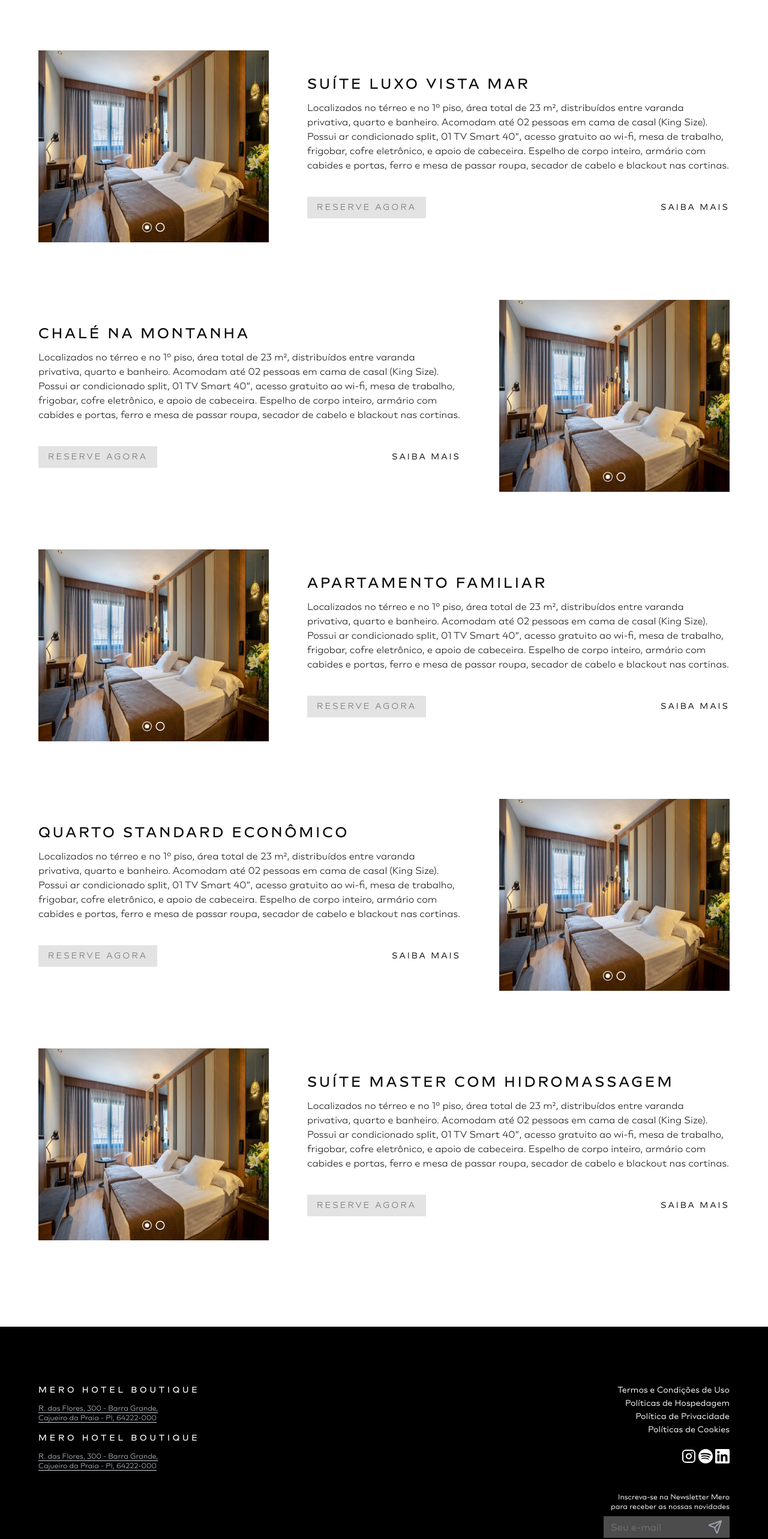
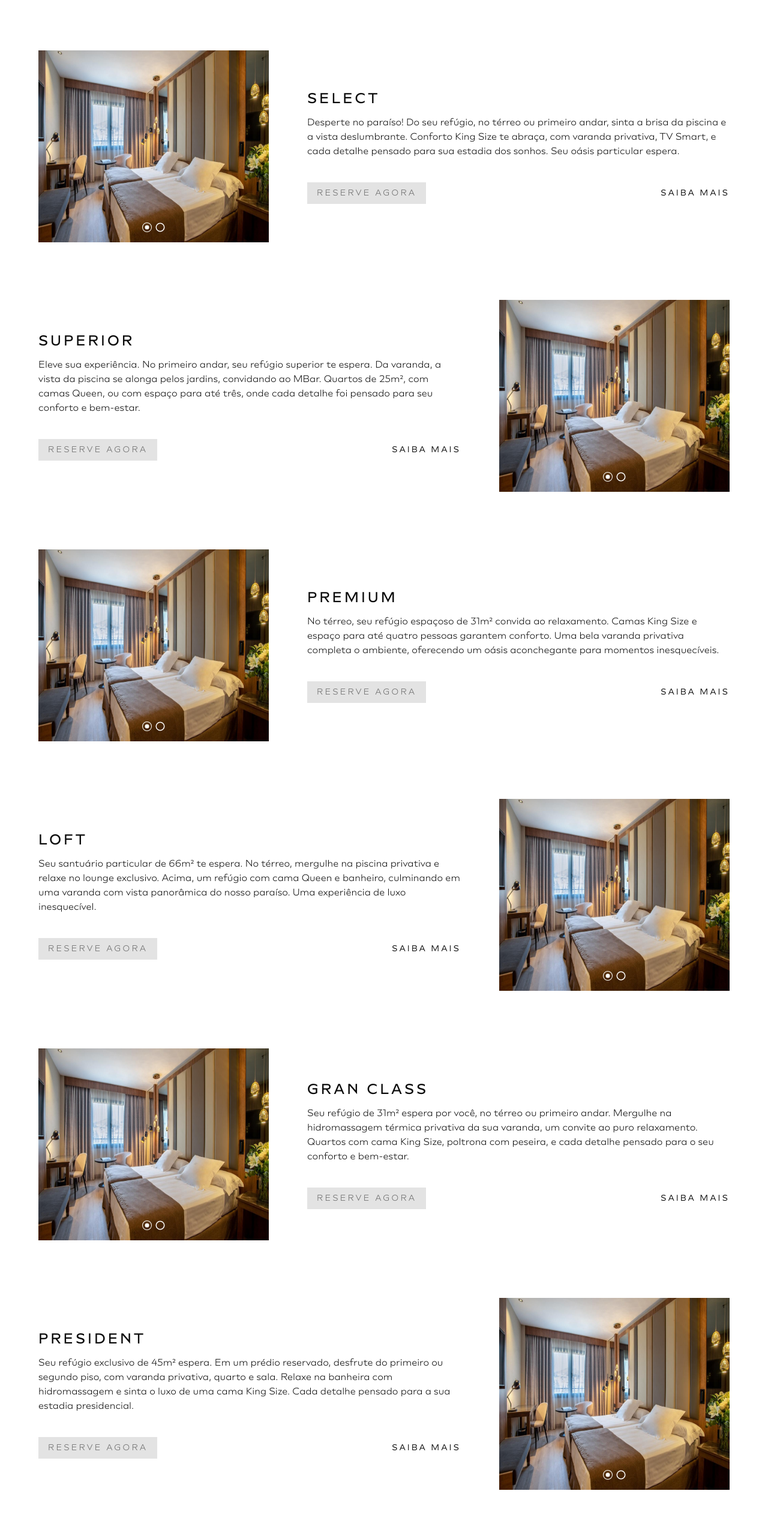
Before and after one commit to Act962/mero-hotel-2v, a Next.js app: page /meroboutique/acomodacoes in a window 1280 px wide. Shown: the part 860-3426 px from the top of the page at 60% size. Built offline with nearby package versions, Linux system fonts and the light colour scheme.

Commit message:
chose: update info in accomodation page

```diff
--- a/src/components/tripadvisor/tripadvisor.tsx
+++ b/src/components/tripadvisor/tripadvisor.tsx
@@ -1,5 +1,3 @@
-"use client";
-
 import Image from "next/image";
 import Link from "next/link";
 
@@ -8,7 +6,7 @@ export const TripAdvisorWidget = () => {
     <Link
       href="https://www.tripadvisor.com.br/Hotel_Review-g3844531-d21510631-Reviews-Mero_Hotel_Boutique-Barra_Grande_Cajueiro_da_Praia_State_of_Piaui.html"
       target="_blank"
-      className="fixed bottom-24 border border-l-0 shadow bg-white flex justify-end w-20 hover:w-28 transition-all duration-300 hover:shadow-3xl"
+      className="fixed bottom-24 border border-l-0 shadow bg-white flex justify-end w-20 hover:w-28 transition-all duration-300 hover:shadow-2xl"
     >
       <Image
         src="https://static.tacdn.com/img2/travelers_choice/widgets/tchotel_2025_L.png"
--- a/src/templates/accommodation/sections/accommodation-section/accommodation-section.tsx
+++ b/src/templates/accommodation/sections/accommodation-section/accommodation-section.tsx
@@ -2,9 +2,9 @@ import { AccommodationCard } from "./accommodation-card";
 
 const accommodations = [
   {
-    title: "Suíte Luxo Vista Mar",
+    title: "SELECT",
     description:
-      "Localizados no térreo e no 1º piso, área total de 23 m², distribuídos entre varanda privativa, quarto e banheiro. Acomodam até 02 pessoas em cama de casal (King Size). Possui ar condicionado split, 01 TV Smart 40”, acesso gratuito ao wi-fi, mesa de trabalho, frigobar, cofre eletrônico, e apoio de cabeceira. Espelho de corpo inteiro, armário com cabides e portas, ferro e mesa de passar roupa, secador de cabelo e blackout nas cortinas.",
+      "Desperte no paraíso! Do seu refúgio, no térreo ou primeiro andar, sinta a brisa da piscina e a vista deslumbrante. Conforto King Size te abraça, com varanda privativa, TV Smart, e cada detalhe pensado para sua estadia dos sonhos. Seu oásis particular espera.",
     link: "/",
     imagesOnLeft: false,
     images: [
@@ -19,9 +19,9 @@ const accommodations = [
     ],
   },
   {
-    title: "Chalé na Montanha",
+    title: "SUPERIOR",
     description:
-      "Localizados no térreo e no 1º piso, área total de 23 m², distribuídos entre varanda privativa, quarto e banheiro. Acomodam até 02 pessoas em cama de casal (King Size). Possui ar condicionado split, 01 TV Smart 40”, acesso gratuito ao wi-fi, mesa de trabalho, frigobar, cofre eletrônico, e apoio de cabeceira. Espelho de corpo inteiro, armário com cabides e portas, ferro e mesa de passar roupa, secador de cabelo e blackout nas cortinas.",
+      "Eleve sua experiência. No primeiro andar, seu refúgio superior te espera. Da varanda, a vista da piscina se alonga pelos jardins, convidando ao MBar. Quartos de 25m², com camas Queen, ou com espaço para até três, onde cada detalhe foi pensado para seu conforto e bem-estar.",
     link: "/",
     imagesOnLeft: true,
     images: [
@@ -36,9 +36,9 @@ const accommodations = [
     ],
   },
   {
-    title: "Apartamento Familiar",
+    title: "PREMIUM",
     description:
-      "Localizados no térreo e no 1º piso, área total de 23 m², distribuídos entre varanda privativa, quarto e banheiro. Acomodam até 02 pessoas em cama de casal (King Size). Possui ar condicionado split, 01 TV Smart 40”, acesso gratuito ao wi-fi, mesa de trabalho, frigobar, cofre eletrônico, e apoio de cabeceira. Espelho de corpo inteiro, armário com cabides e portas, ferro e mesa de passar roupa, secador de cabelo e blackout nas cortinas.",
+      "No térreo, seu refúgio espaçoso de 31m² convida ao relaxamento. Camas King Size e espaço para até quatro pessoas garantem conforto. Uma bela varanda privativa completa o ambiente, oferecendo um oásis aconchegante para momentos inesquecíveis.",
     link: "/",
     imagesOnLeft: false,
     images: [
@@ -53,9 +53,9 @@ const accommodations = [
     ],
   },
   {
-    title: "Quarto Standard Econômico",
+    title: "LOFT",
     description:
-      "Localizados no térreo e no 1º piso, área total de 23 m², distribuídos entre varanda privativa, quarto e banheiro. Acomodam até 02 pessoas em cama de casal (King Size). Possui ar condicionado split, 01 TV Smart 40”, acesso gratuito ao wi-fi, mesa de trabalho, frigobar, cofre eletrônico, e apoio de cabeceira. Espelho de corpo inteiro, armário com cabides e portas, ferro e mesa de passar roupa, secador de cabelo e blackout nas cortinas.",
+      "Seu santuário particular de 66m² te espera. No térreo, mergulhe na piscina privativa e relaxe no lounge exclusivo. Acima, um refúgio com cama Queen e banheiro, culminando em uma varanda com vista panorâmica do nosso paraíso. Uma experiência de luxo inesquecível.",
     link: "/",
     imagesOnLeft: true,
     images: [
@@ -70,11 +70,28 @@ const accommodations = [
     ],
   },
   {
-    title: "Suíte Master com Hidromassagem",
+    title: "GRAN CLASS",
     description:
-      "Localizados no térreo e no 1º piso, área total de 23 m², distribuídos entre varanda privativa, quarto e banheiro. Acomodam até 02 pessoas em cama de casal (King Size). Possui ar condicionado split, 01 TV Smart 40”, acesso gratuito ao wi-fi, mesa de trabalho, frigobar, cofre eletrônico, e apoio de cabeceira. Espelho de corpo inteiro, armário com cabides e portas, ferro e mesa de passar roupa, secador de cabelo e blackout nas cortinas.",
+      "Seu refúgio de 31m² espera por você, no térreo ou primeiro andar. Mergulhe na hidromassagem térmica privativa da sua varanda, um convite ao puro relaxamento. Quartos com cama King Size, poltrona com peseira, e cada detalhe pensado para o seu conforto e bem-estar.",
     link: "/",
     imagesOnLeft: false,
+    images: [
+      {
+        url: "/image-5.jpg",
+        alt: "Banheira de hidromassagem com velas",
+      },
+      {
+        url: "/image-5.jpg",
+        alt: "Varanda com espreguiçadeira e vista panorâmica",
+      },
+    ],
+  },
+  {
+    title: "PRESIDENT",
+    description:
+      "Seu refúgio exclusivo de 45m² espera. Em um prédio reservado, desfrute do primeiro ou segundo piso, com varanda privativa, quarto e sala. Relaxe na banheira com hidromassagem e sinta o luxo de uma cama King Size. Cada detalhe pensado para a sua estadia presidencial.",
+    link: "/",
+    imagesOnLeft: true,
     images: [
       {
         url: "/image-5.jpg",
```
